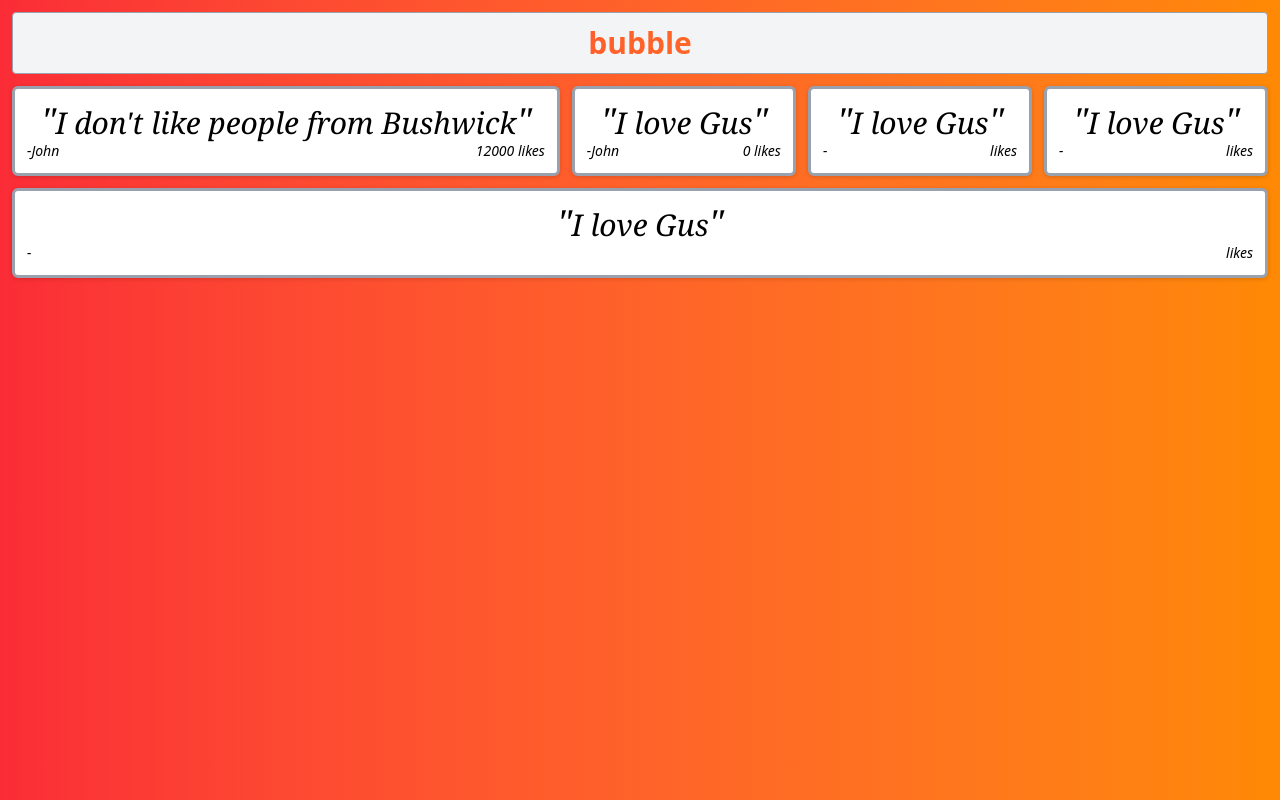
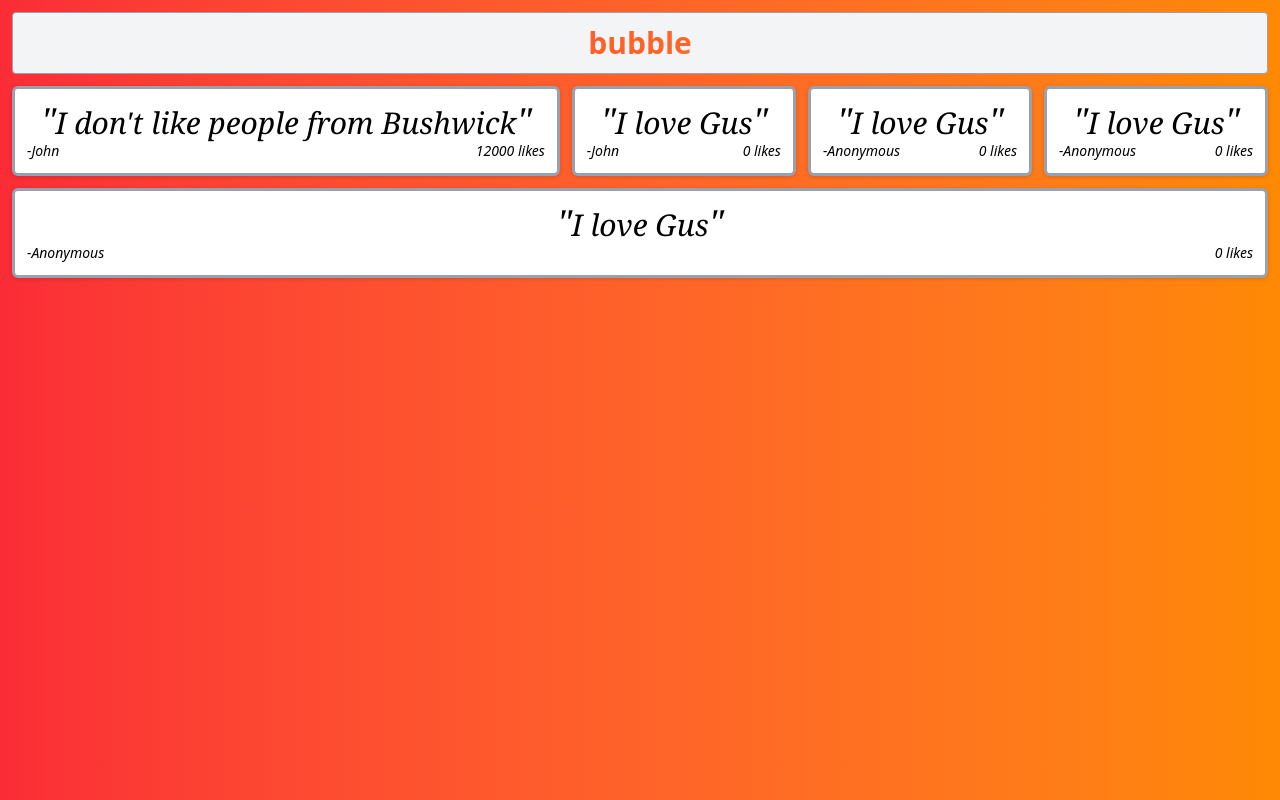
Before and after one commit to JohnSwiftC/bubble, a React (Vite) app: page / in a window 1280 px wide. Built offline with nearby package versions, Linux system fonts and the light colour scheme.

Commit message:
add explicit prop names with some default values

```diff
--- a/src/comps/Quote.jsx
+++ b/src/comps/Quote.jsx
@@ -1,6 +1,6 @@
 import { useState } from 'react'
 
-const Quote = (props) => {
+const Quote = ({ name = "Anonymous", likes=0, text}) => {
     const [liked, setLiked] = useState(false);
     const [scale, setScale] = useState(100);
 
@@ -17,17 +17,17 @@ const Quote = (props) => {
         <>
             <div className={`bg-white p-3 rounded-md grow-1 text-center drop-shadow-sm border border-3 border-solid ${liked ? "border-purple-400" : "border-gray-400"} hover:scale-${scale} hover:z-100 transition`}
                 onClick={onClick}
-                onMouseEnter={() => setScale(107)}
+                onMouseEnter={() => setScale(107)} // I manually handle hovering here so I can have full control over the scale for other animations
                 onMouseLeave={() => setScale(100)}>
                 <span className="text-4xl text-black font-serif italic">"</span>
-                <span className="text-3xl text-black font-serif italic">{props.text}</span>
+                <span className="text-3xl text-black font-serif italic">{text}</span>
                 <span className="text-4xl text-black font-serif italic">"</span>
                 <div className="flex flex-row justify-between">
                     <p className="text-black italic text-sm">
-                        -{props.name}
+                        -{name}
                     </p>
                     <p className="text-black italic text-sm">
-                        {props.likes} likes
+                        {likes} likes
                     </p>
                 </div>
             </div>
```
